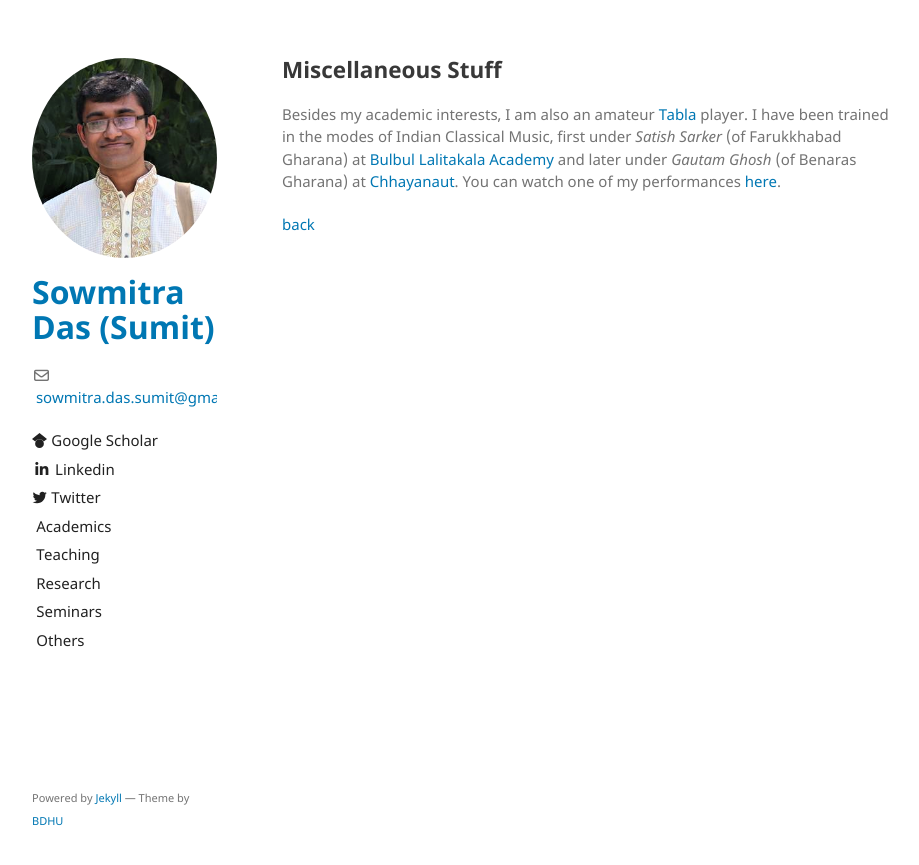
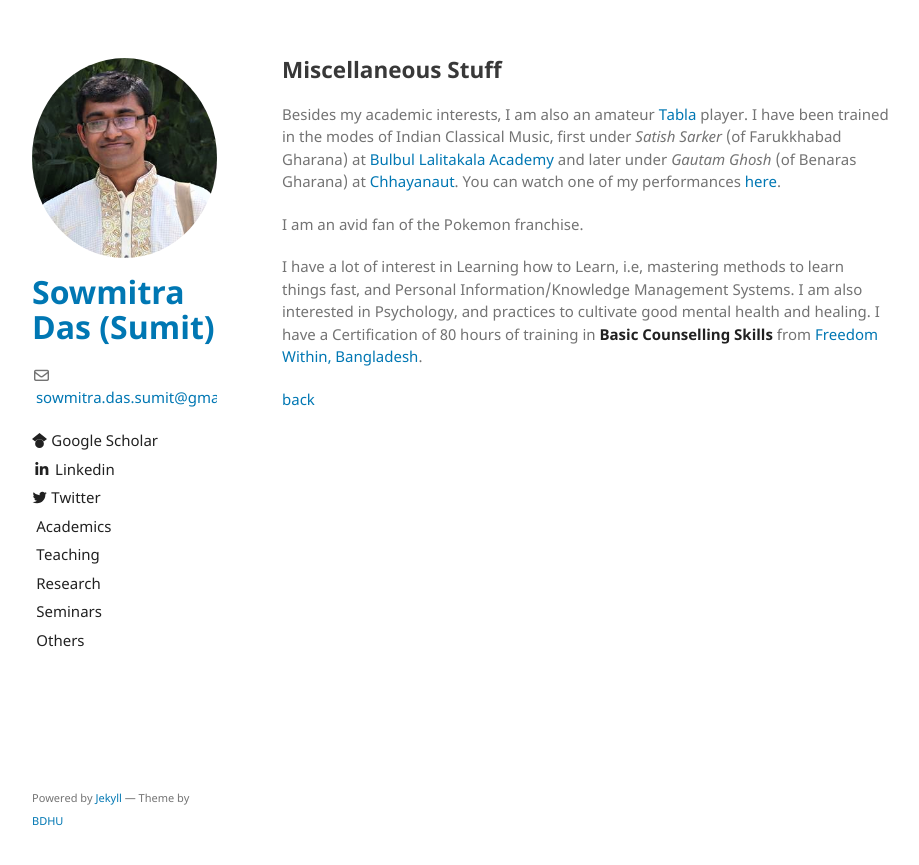
Before and after one commit to sowmitra-das-sumit/sowmitra-das-sumit.github.io, a Jekyll site: the page built from others.md, in a window 1280 px wide. Shown: the top 865 px of the page, without its empty margins (178-1097 px from the left). Built offline with Jekyll 4.4.1, drawn with Linux system fonts in a browser that asks for light colours; the repository's description, which GitHub fills in, is left out; our own code applies the rules of GitHub Pages for plain Markdown files.

Commit message:
Update others.md

```diff
--- a/others.md
+++ b/others.md
@@ -6,6 +6,8 @@ layout: default
 
 Besides my academic interests, I am also an amateur [Tabla](https://www.wikiwand.com/en/articles/Tabla) player. I have been trained in the modes of Indian Classical Music, first under *Satish Sarker* (of Farukkhabad Gharana) at [Bulbul Lalitakala Academy](https://wikiwand.com/en/articles/Bulbul_Lalitakala_Academy) and later under *Gautam Ghosh* (of Benaras Gharana) at [Chhayanaut](https://www.wikiwand.com/en/articles/Chhayanaut). You can watch one of my performances [here](https://youtu.be/0gtQtR_AQi0?si=zWVXzjPZskD3KHB).
 
+I am an avid fan of the Pokemon franchise.
 
+I have a lot of interest in Learning how to Learn, i.e, mastering methods to learn things fast, and Personal Information/Knowledge Management Systems. I am also interested in Psychology, and practices to cultivate good mental health and healing. I have a Certification of 80 hours of training in **Basic Counselling Skills** from [Freedom Within, Bangladesh](https://freedomwithinbd.org/).
 
 [back](./)
```
